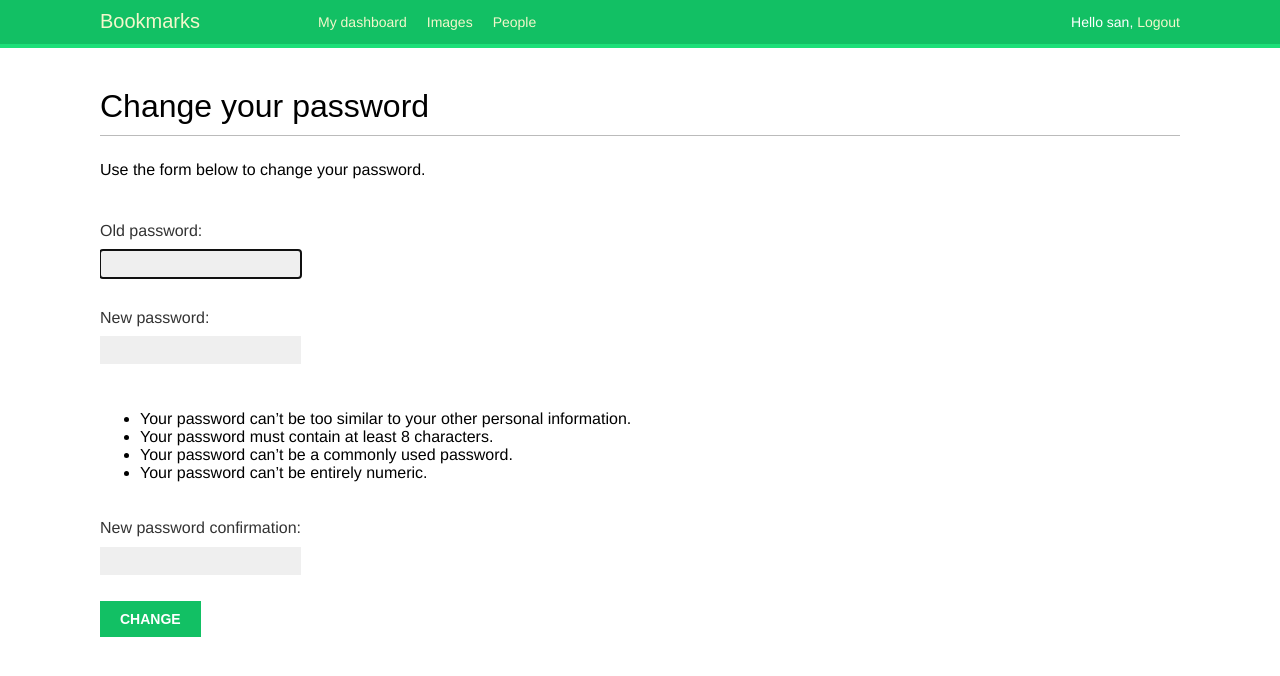
After one commit to Rufinad/Site_blog, a Django app: page /account/password_change/ in a window 1280 px wide. The commit adds this page. Shown: the top 676 px of the page. Run offline with Django 4.2, Linux system fonts and the light colour scheme; a user stored in the database is signed in; some web fonts are replaced.

Commit message:
password set, change

```diff
--- a/bookmarks/account/templates/base.html
+++ b/bookmarks/account/templates/base.html
@@ -10,6 +10,28 @@
 <body>
 <div id="header">
 <span class="logo">Bookmarks</span>
+    {% if request.user.is_authenticated %}
+        <ul class="menu">
+        <li {% if section == "dashboard" %}class="selected"{% endif %}>
+        <a href="{% url "dashboard" %}">My dashboard</a>
+        </li>
+        <li {% if section == "images" %}class="selected"{% endif %}>
+        <a href="#">Images</a>
+        </li>
+        <li {% if section == "people" %}class="selected"{% endif %}>
+        <a href="#">People</a>
+        </li>
+        </ul>
+        {% endif %}
+        <span class="user">
+        {% if request.user.is_authenticated %}
+        Hello {{ request.user.first_name|default:request.user.username }},
+        <a href="{% url "logout" %}">Logout</a>
+        {% else %}
+        <a href="{% url "login" %}">Log-in</a>
+        {% endif %}
+        </span>
+
     </div>
 <div id="content">
 {% block content %}
--- a/bookmarks/account/templates/registration/login.html
+++ b/bookmarks/account/templates/registration/login.html
@@ -19,5 +19,10 @@
         <input type="hidden" name="next" value="{{ next }}" />
         <p><input type="submit" value="Log-in"></p>
         </form>
+        <p>
+            <a href="{% url "password_reset" %}">
+            Forgotten your password?
+            </a>
+        </p>
     </div>
 {% endblock %}
--- /dev/null
+++ b/bookmarks/account/templates/registration/password_ reset_email.html
@@ -0,0 +1,3 @@
+Someone asked for password reset for email {{ email }}.
+Follow the link below: {{ protocol }}://{{ domain }}{% url "password_reset_confirm" uidb64=uid token=token %}
+Your username, in case you've forgotten: {{ user.get_username }}
--- /dev/null
+++ b/bookmarks/account/templates/registration/password_change_done.html
@@ -0,0 +1,6 @@
+{% extends "base.html" %}
+{% block title %}Password changed{% endblock %}
+{% block content %}
+<h1>Password changed</h1>
+<p>Your password has been successfully changed.</p>
+{% endblock %}
--- /dev/null
+++ b/bookmarks/account/templates/registration/password_change_form.html
@@ -0,0 +1,11 @@
+{% extends "base.html" %}
+{% block title %}Change your password{% endblock %}
+{% block content %}
+<h1>Change your password</h1>
+<p>Use the form below to change your password.</p>
+<form method="post">
+{{ form.as_p }}
+<p><input type="submit" value="Change"></p>
+{% csrf_token %}
+</form>
+{% endblock %}
--- a/bookmarks/account/urls.py
+++ b/bookmarks/account/urls.py
@@ -1,12 +1,23 @@
-from django.urls import path
+from django.urls import path, include
 from . import views
 from django.contrib.auth import views as auth_views
 
 urlpatterns = [
+    path('', include('django.contrib.auth.urls')),
+    path('', views.dashboard, name='dashboard'),
     # path('login/', views.user_login, name='login'),
 
-    # url-адреса входа и выхода
-    path('login/', auth_views.LoginView.as_view(), name='login'),
-    path('logout/', auth_views.LogoutView.as_view(), name='logout'),
-    path('', views.dashboard, name='dashboard'),
+    # # url-адреса входа и выхода
+    # path('login/', auth_views.LoginView.as_view(), name='login'),
+    # path('logout/', auth_views.LogoutView.as_view(), name='logout'),
+
+    # # url-адреса смены пароля
+    # path('password-change/', auth_views.PasswordChangeView.as_view(), name='password_change'),
+    # path('password-change/done/', auth_views.PasswordChangeDoneView.as_view(), name='password_change_done'),
+    # # url-адреса сброса пароля
+    # path('password-reset/', auth_views.PasswordResetView.as_view(), name='password_reset'),
+    # path('password-reset/done/', auth_views.PasswordResetDoneView.as_view(), name='password_reset_done'),
+    # path('password-reset/<uidb64>/<token>/', auth_views.PasswordResetConfirmView.as_view(),
+    # name='password_reset_confirm'),
+    # path('password-reset/complete/', auth_views.PasswordResetCompleteView.as_view(), name='password_reset_complete'),
 ]
--- a/bookmarks/bookmarks/settings.py
+++ b/bookmarks/bookmarks/settings.py
@@ -126,3 +126,5 @@ DEFAULT_AUTO_FIELD = "django.db.models.BigAutoField"
 LOGIN_REDIRECT_URL = 'dashboard'
 LOGIN_URL = 'login'
 LOGOUT_URL = 'logout'
+
+EMAIL_BACKEND = 'django.core.mail.backends.console.EmailBackend'
```
Also changed, not shown: bookmarks/account/templates/registration/password_reset_ confirm.html (added, +16 -0 lines), bookmarks/account/templates/registration/password_reset_complete.html (added, +7 -0 lines), bookmarks/account/templates/registration/password_reset_done.html (added, +8 -0 lines), bookmarks/account/templates/registration/password_reset_form.html (added, +11 -0 lines), bookmarks/db.sqlite3.
